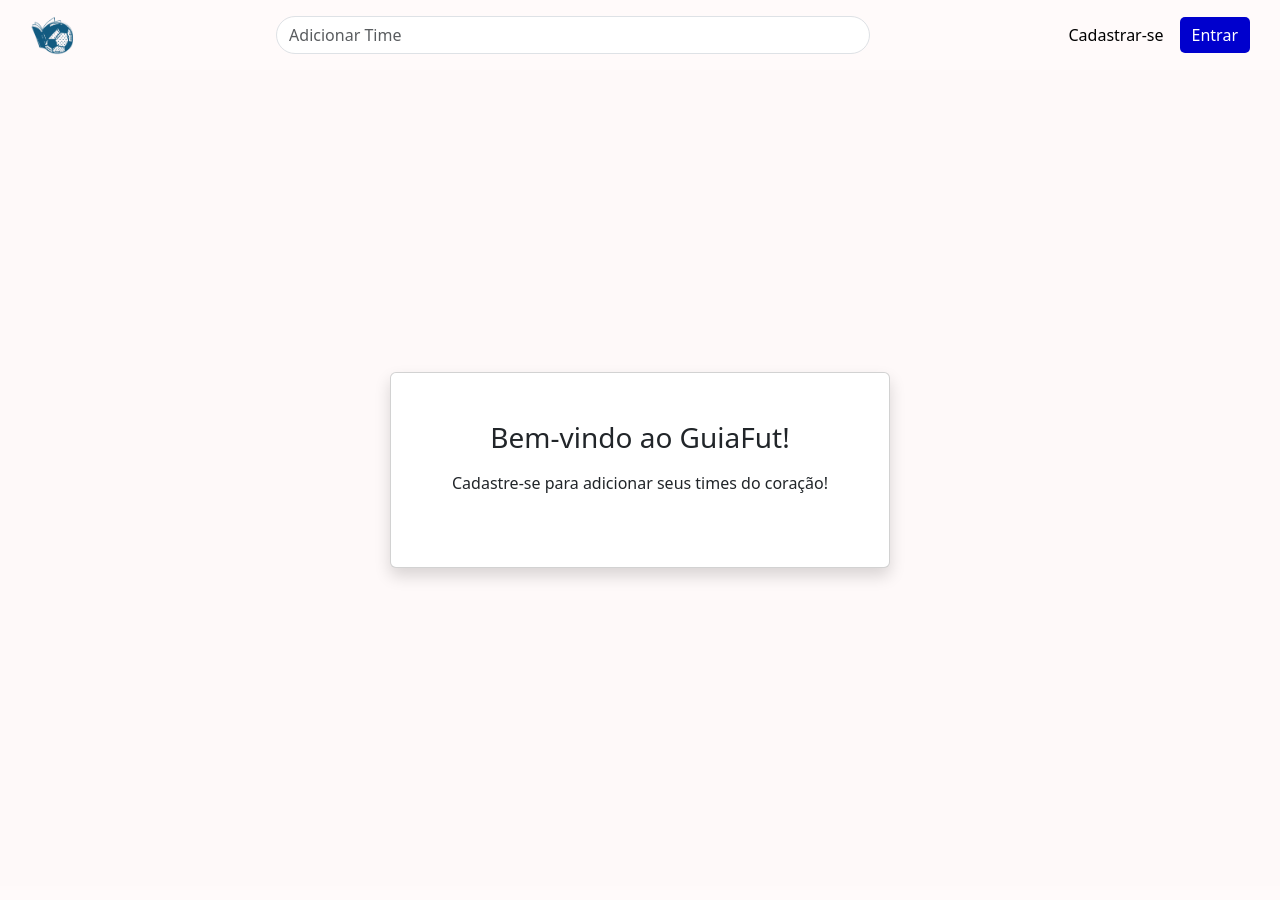
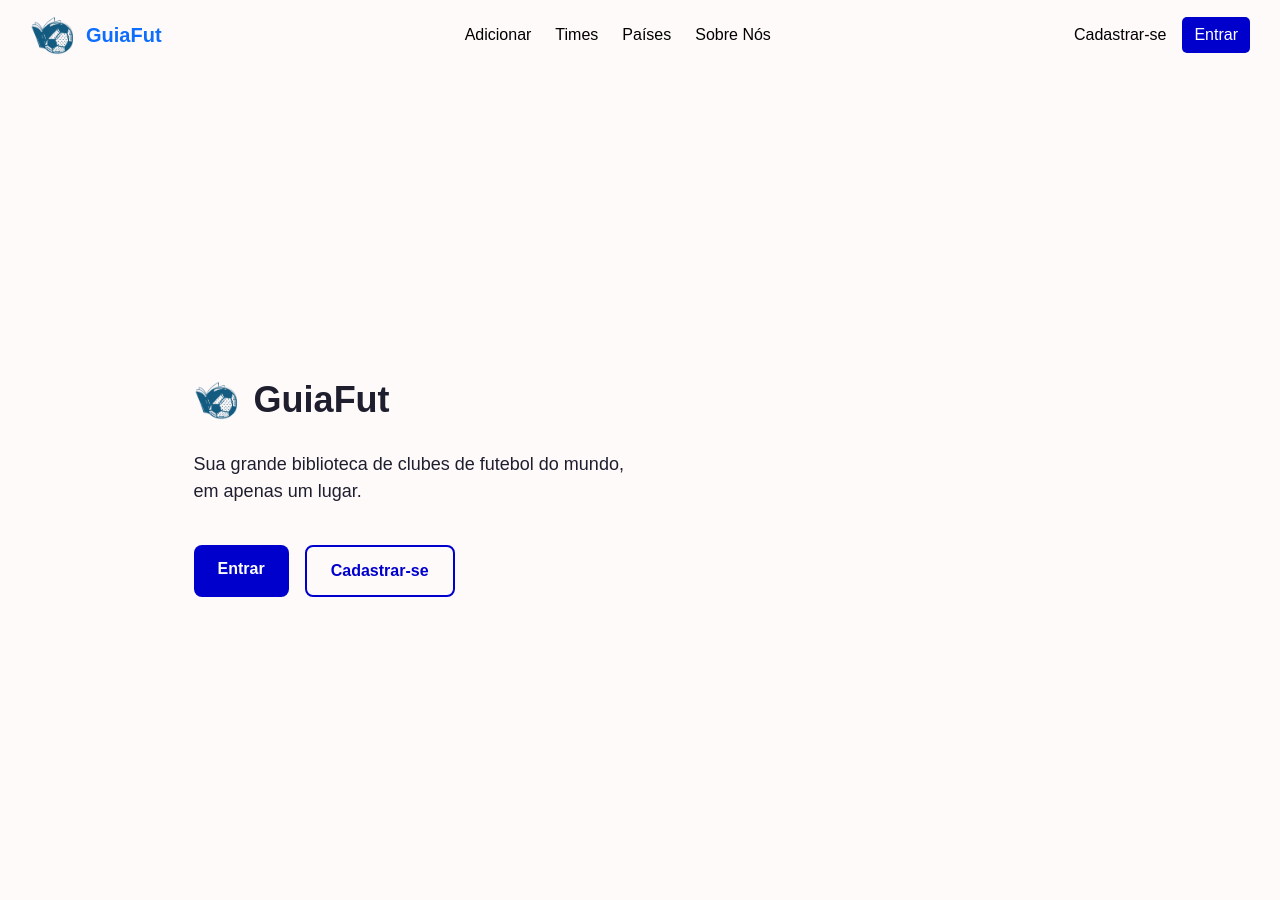
Before and after one commit to santiagovini/2DS-PW2, a PHP site: page /index.php in a window 1280 px wide. Before the commit the page ends 580 px from the top, so only its background shows below. Run offline with PHP 8.4, Linux system fonts and the light colour scheme.

Commit message:
Navlin e css corrigidos

```diff
--- a/index.php
+++ b/index.php
@@ -16,15 +16,15 @@ switch ($pagina) {
     case 'cadastro':
         include 'views/cadastro.php';
         break;
-    case 'filmes':
-        include 'views/filmes.php';
-        break;
     case 'perfil':
         include 'views/dashboard.php';
         break;
     default:
         include 'views/home.php';
         break;
+    case 'adicionar':
+        include 'views/adicionar.php';
+        break;
 }
 
 // Inclui o rodapé
--- a/views/home.php
+++ b/views/home.php
@@ -1,27 +1,105 @@
-<style>
-  .btn-success{
-    background-color: mediumblue;
-    color: white;
-    border: none;
-    padding: 6px 12px;
-    border-radius: 5px;
-  }
-</style>
 <!DOCTYPE html>
-<html lang="en">
+<html lang="pt-br">
 <head>
-    <meta charset="UTF-8">
-    <meta name="viewport" content="width=device-width, initial-scale=1.0">
-    <title>Document</title>
+  <meta charset="UTF-8" />
+  <meta name="viewport" content="width=device-width, initial-scale=1.0"/>
+  <title>GuiaFut</title>
+  <link rel="icon" href="views/images/gflogo.png" type="image/png" />
+  <style>
+    body {
+      margin: 0;
+      font-family: Arial, sans-serif;
+      background-color: #fefefe;
+    }
+
+    .container {
+      display: flex;
+      height: 100vh;
+    }
+
+    .left-column {
+      flex: 1;
+      display: flex;
+      flex-direction: column;
+      justify-content: center;
+      padding: 0 10%;
+      color: #1e1e2f;
+    }
+
+    .header {
+      display: flex;
+      align-items: center;
+      gap: 12px;
+      margin-bottom: 24px;
+    }
+
+    .logo {
+      height: 40px;
+      width: auto;
+    }
+
+    .title {
+      font-size: 36px;
+      font-weight: bold;
+    }
+
+    .description {
+      font-size: 18px;
+      margin-bottom: 40px;
+      max-width: 500px;
+    }
+
+    .btn-group {
+      display: flex;
+      gap: 16px;
+    }
+
+    .btn-primary {
+      background-color: mediumblue;
+      color: white;
+      padding: 12px 24px;
+      border: none;
+      border-radius: 8px;
+      font-weight: bold;
+      cursor: pointer;
+      text-decoration: none;
+    }
+
+    .btn-secondary {
+      background-color: transparent;
+      color: mediumblue;
+      padding: 12px 24px;
+      border: 2px solid mediumblue;
+      border-radius: 8px;
+      font-weight: bold;
+      cursor: pointer;
+      text-decoration: none;
+    }
+
+    .right-column {
+      flex: 1;
+    }
+  </style>
 </head>
-<body style="background-color: #fef9f9;">
-  <!-- Navbar permanece como está -->
+<body>
+  <div class="container">
+    <!-- Coluna da esquerda com conteúdo -->
+    <div class="left-column">
+      <div class="header">
+        <img src="views/images/gflogo.png" alt="Logo GuiaFut" class="logo">
+        <div class="title">GuiaFut</div>
+      </div>
+      <div class="description">
+       Sua grande biblioteca de clubes de futebol do mundo, em apenas um lugar.
+      </div>
+      <div class="btn-group">
+        <a href="?aaa=login" class="btn-primary">Entrar</a>
+        <a href="?aaa=cadastro" class="btn-secondary">Cadastrar-se</a>
+      </div>
+    </div>
 
-  <div class="container vh-100 d-flex justify-content-center align-items-center">
-    <div class="card text-center shadow p-5" style="max-width: 500px; width: 100%;">
-      <h3 class="mb-3">Bem-vindo ao GuiaFut!</h3>
-      <p class="mb-4">Cadastre-se para adicionar seus times do coração!</p>
-    </div>
+    <!-- Coluna da direita vazia -->
+    <div class="right-column"></div>
   </div>
 </body>
 </html>
--- a/views/templates/header.php
+++ b/views/templates/header.php
@@ -7,20 +7,16 @@
     <link href="https://cdn.jsdelivr.net/npm/bootstrap@5.3.3/dist/css/bootstrap.min.css" rel="stylesheet">
     <style>
   body {
-        background-color:	snow;
+    background-color: snow;
   }
 
   .navbar {
-        background-color:	snow;
+    background-color: snow;
     padding: 15px 30px;
   }
 
   .logo-img {
     height: 40px;
-      }
-
-      .form-control {
-        border-radius: 25px;
   }
 
   .login-btn {
@@ -34,41 +30,33 @@
   .nav-link {
     color: black !important;
     font-weight: 500;
-        color: mediumblue;
+    text-decoration: none;
   }
 
-      .search-wrapper {
-        flex-grow: 1;
-        display: flex;
-        justify-content: center;
-      }
-
-      .search-input {
-        width: 60%;
-      }
-
-      .button{
-        color: mediumblue;
+  .nav-link:hover {
+    color: mediumblue !important;
   }
 </style>
-  </head>
 <body>
-
-    <nav class="navbar d-flex align-items-center">
-      <!-- Botão Home com imagem -->
-      <a href="?aaa=home">
-        <img src="views/images/gflogo.png" alt="Logo MyCine" class="logo-img">
+  <nav class="navbar d-flex justify-content-between align-items-center">
+  <!-- Logo -->
+  <a href="?aaa=home" class="d-flex align-items-center gap-2 text-decoration-none">
+    <img src="views/images/gflogo.png" alt="Logo GuiaFut" class="logo-img">
+    <span class="fw-bold fs-5 text-primary">GuiaFut</span>
   </a>
 
-      <div class="search-wrapper">
-        <input class="form-control search-input" type="search" placeholder="Adicionar Time" aria-label="Search">
+  <!-- Menu -->
+  <div class="d-flex gap-4">
+    <a class="nav-link" href="?aaa=adicionar">Adicionar</a>
+    <a class="nav-link" href="?aaa=times">Times</a>
+    <a class="nav-link" href="?aaa=paises">Países</a>
+    <a class="nav-link" href="?aaa=sobrenos">Sobre Nós</a>
   </div>
 
+  <!-- Login/Cadastro ou Perfil -->
   <div class="d-flex align-items-center gap-3">
     <?php if (isset($_SESSION['usuario_id'])): ?>
-          <!-- Exibe o nome do usuário e um link para a dashboard -->
       <a class="nav-link" href="?aaa=perfil"><?php echo $_SESSION['usuario_nome']; ?></a>
-        <!-- Botão de Logout -->
       <a href="controllers/logout.php">
         <button class="login-btn">Sair</button>
       </a>
@@ -81,6 +69,7 @@
    </div>
   </nav>
 
-    <script src="https://cdn.jsdelivr.net/npm/bootstrap@5.3.3/dist/js/bootstrap.bundle.min.js"></script>
  </body>
+  </head>
+  <nav class="navbar d-flex justify-content-between align-items-center">
 </html>
```
Also changed, not shown: views/adicionar.php (added, +57 -0 lines), views/filmes.php (deleted, +0 -52 lines). Lines whose indentation alone changed are shown as unchanged.
